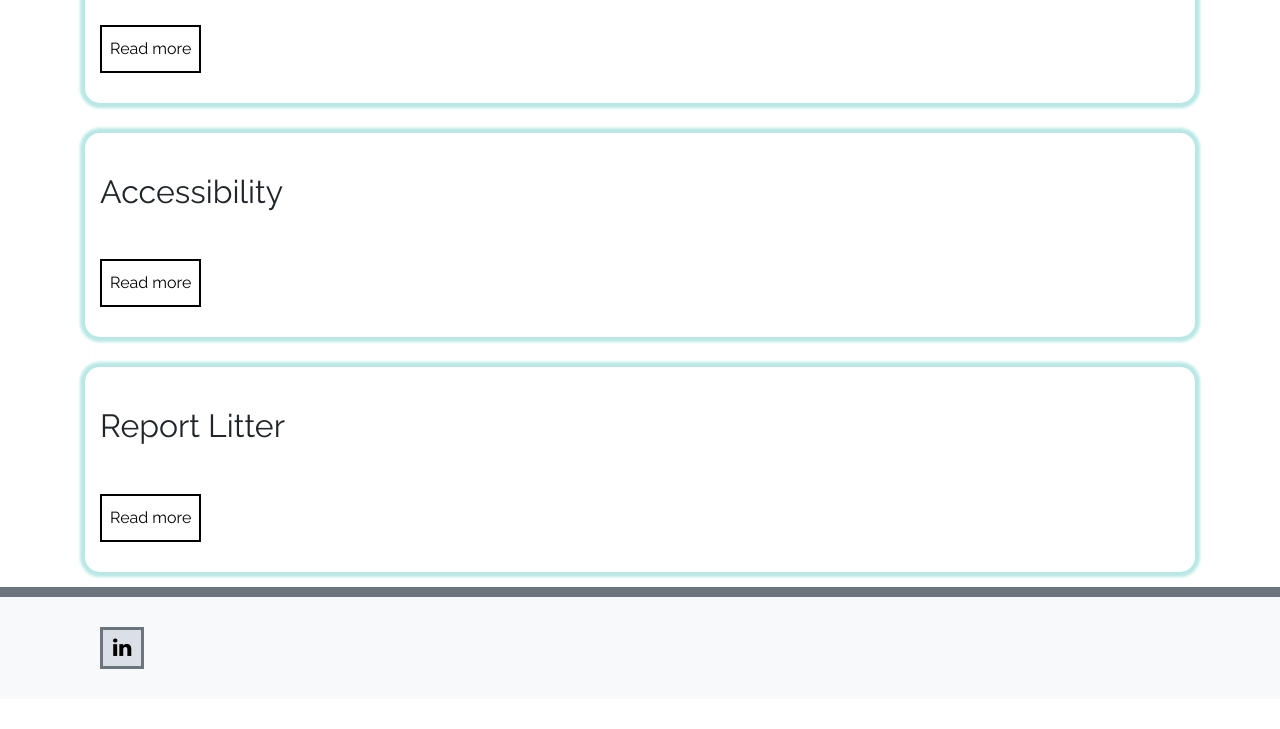
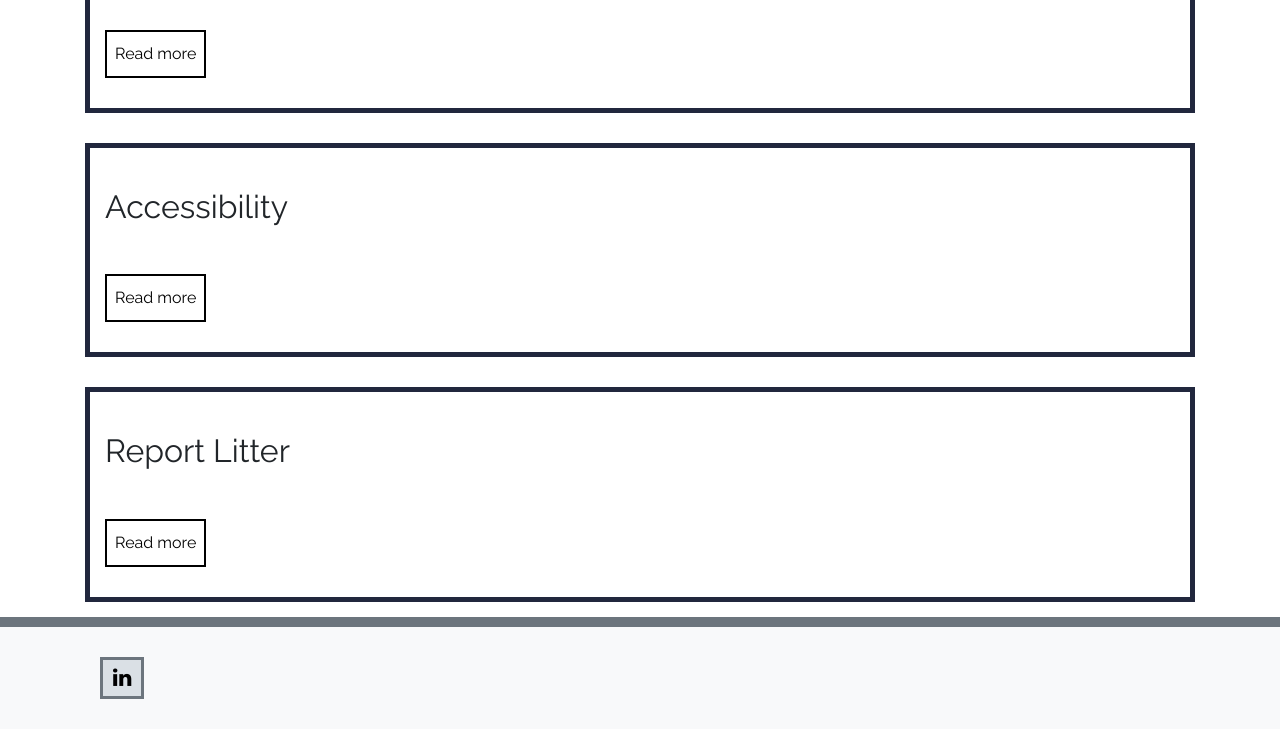
Before and after one commit to Emac-Design/portfolio, a plain HTML site: page index.html in a window 1280 px wide. Shown: the part 574-1303 px from the top of the page. Before the commit the page ends 1273 px from the top, so only its background shows below. Drawn offline with nearby package versions, Linux system fonts and the light colour scheme.

Commit message:
Altered body style of the projects area

```diff
--- a/styles.css
+++ b/styles.css
@@ -141,13 +141,12 @@ button, .navbar-toggler {
   margin:15px 0;
 }
 .portfolio-card--body {
+  background: #ffffff;
+  border:5px solid #21273d;
   padding: 10px 15px;
-  border-radius:15px;
-  background: #ffffff;
-  box-shadow: 0 0 3px 5px #B8E8E5;
 }
 .portfolio-card--title, h2 {
-    padding: 15px 0px;
+   padding: 15px 0px;
 }
 .portfolio-card--text {
   margin: 10px 0;
```
